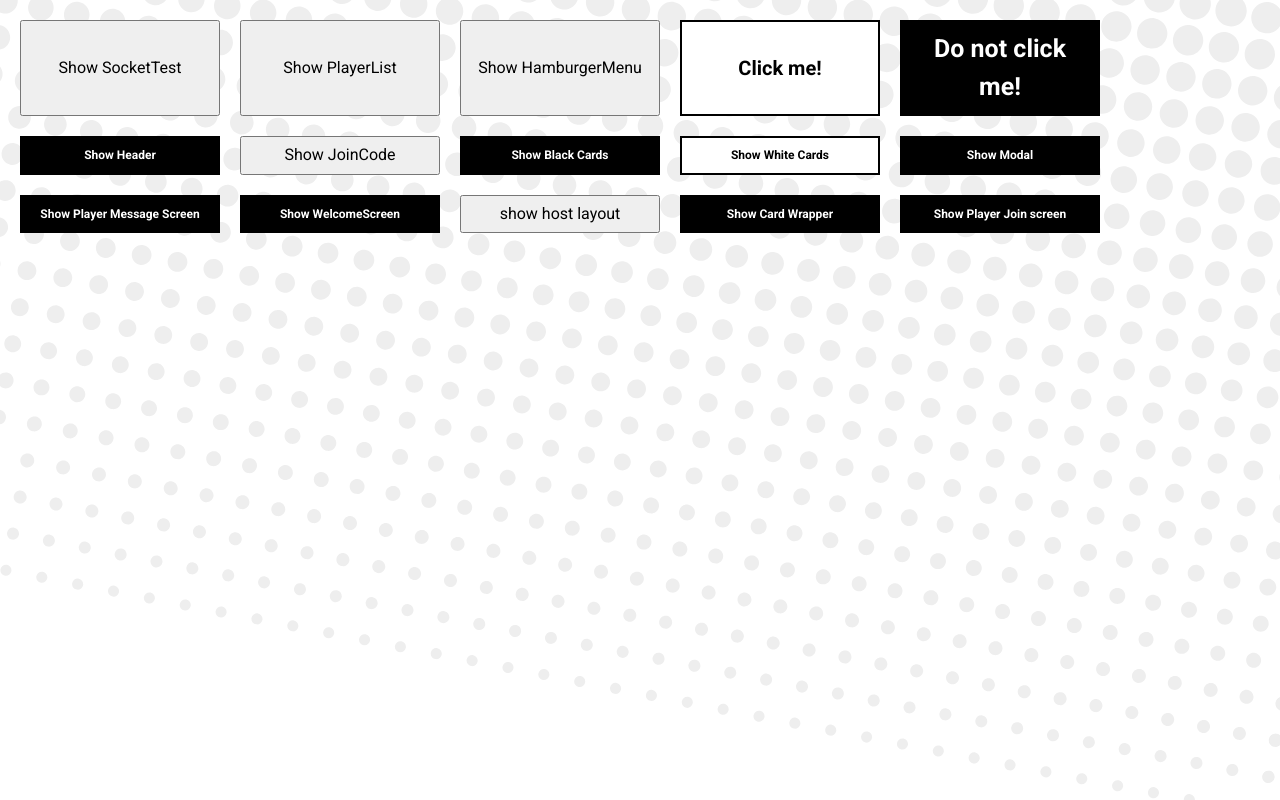
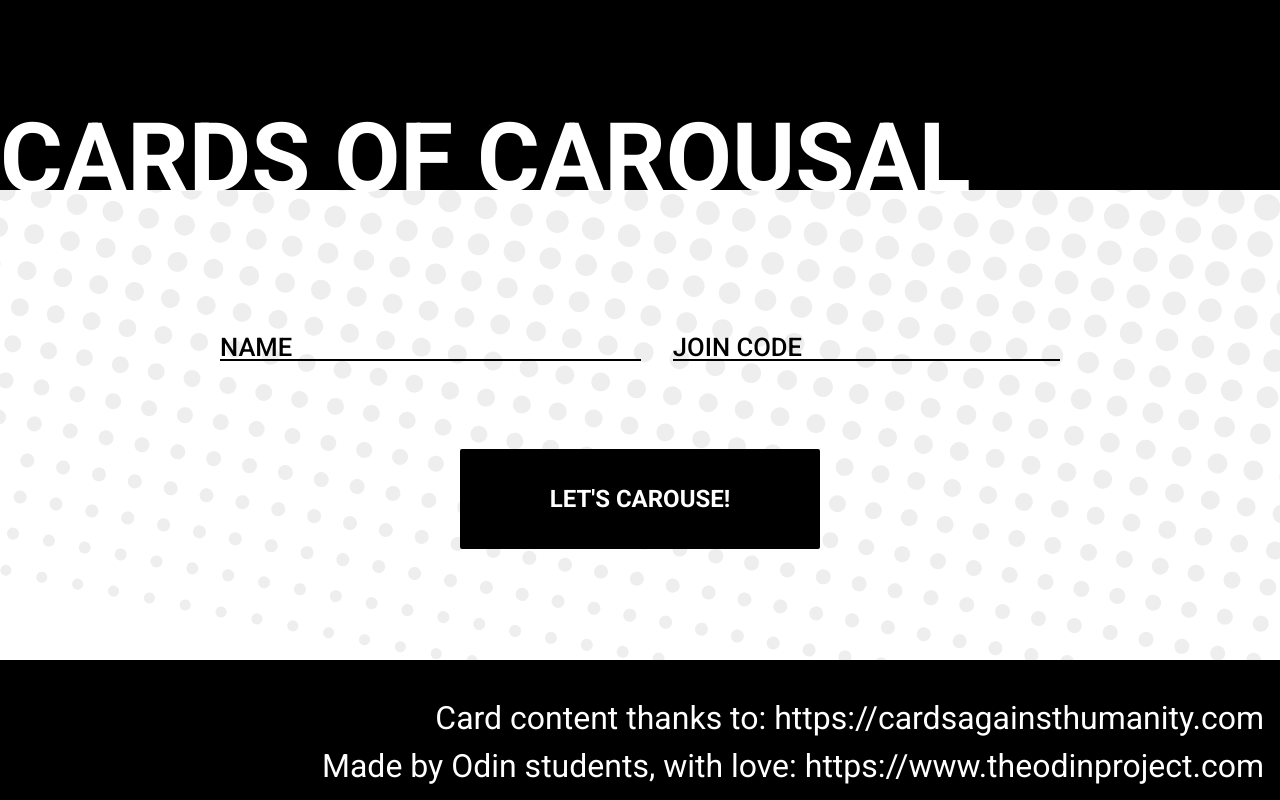
Before and after one commit to I3uckwheat/cards-of-carousal, a React (Create React App) app in the folder frontend/: page / in a window 1280 px wide. Built offline with nearby package versions, Linux system fonts and the light colour scheme; no server answers.

Commit message:
Rollback changes in App.js and index.js

```diff
--- a/frontend/src/App.js
+++ b/frontend/src/App.js
@@ -37,7 +37,7 @@ function App() {
   const [showWelcomeScreen, setShowWelcomeScreen] = useState(false);
   const [showHostLayout, setShowHostLayout] = useState(false);
   const [showCardWrapper, setShowCardWrapper] = useState(false);
-  const [showPlayerJoin, setShowPlayerJoin] = useState(false);
+  const [showPlayerJoin, setShowPlayerJoin] = useState(true);
 
   return (
     <div className="App primary-background">
--- a/frontend/src/index.js
+++ b/frontend/src/index.js
@@ -1,17 +1,14 @@
 import React from 'react';
 import ReactDOM from 'react-dom';
 import App from './App';
-import HostProvider from './contexts/HostContext/HostContext';
 import { StoreProvider } from './contexts/myContext/context';
 import reportWebVitals from './reportWebVitals';
 
 ReactDOM.render(
   <React.StrictMode>
-    <HostProvider>
-      <StoreProvider>
-        <App />
-      </StoreProvider>
-    </HostProvider>
+    <StoreProvider>
+      <App />
+    </StoreProvider>
   </React.StrictMode>,
   document.getElementById('root'),
 );
```
